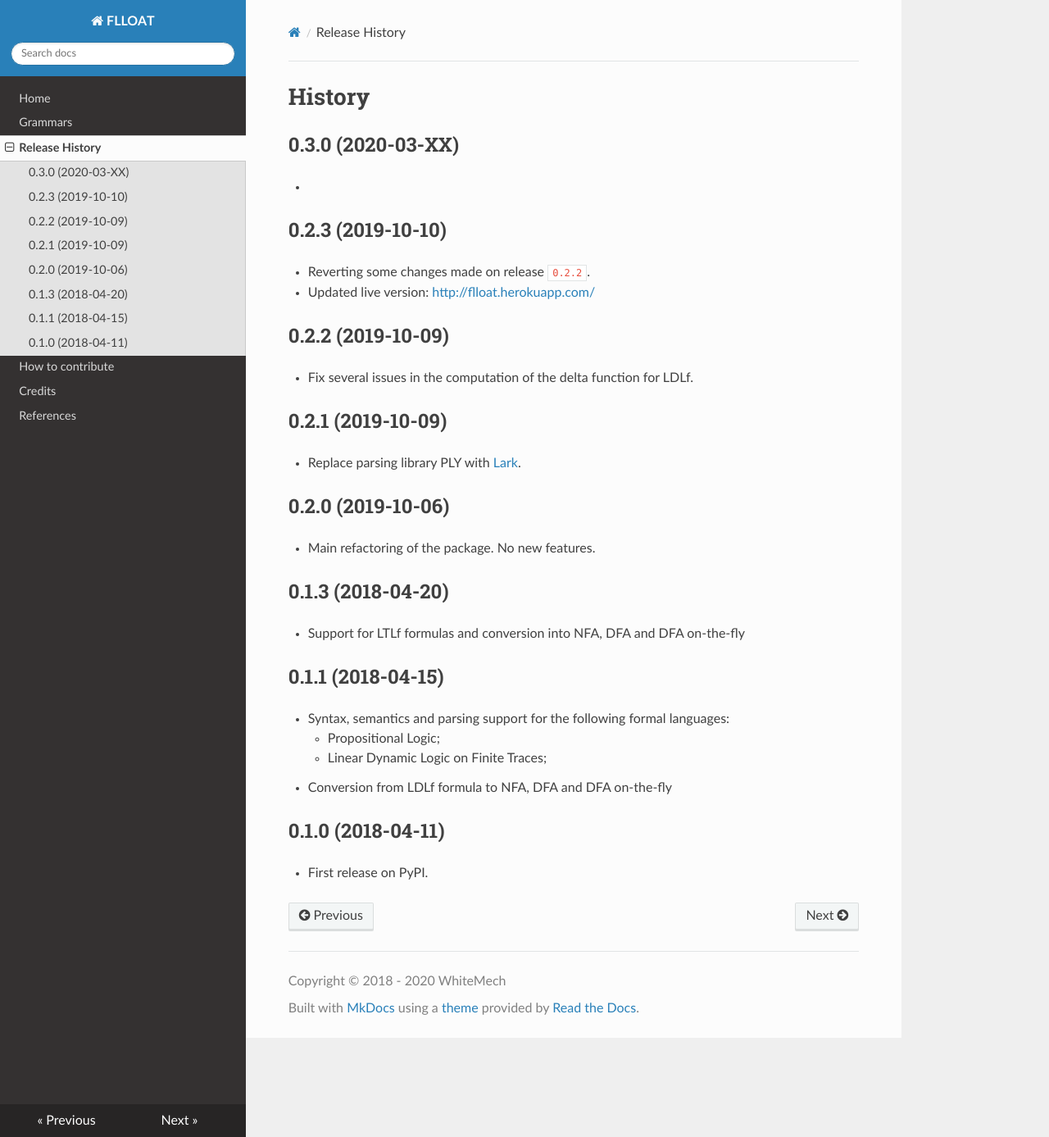
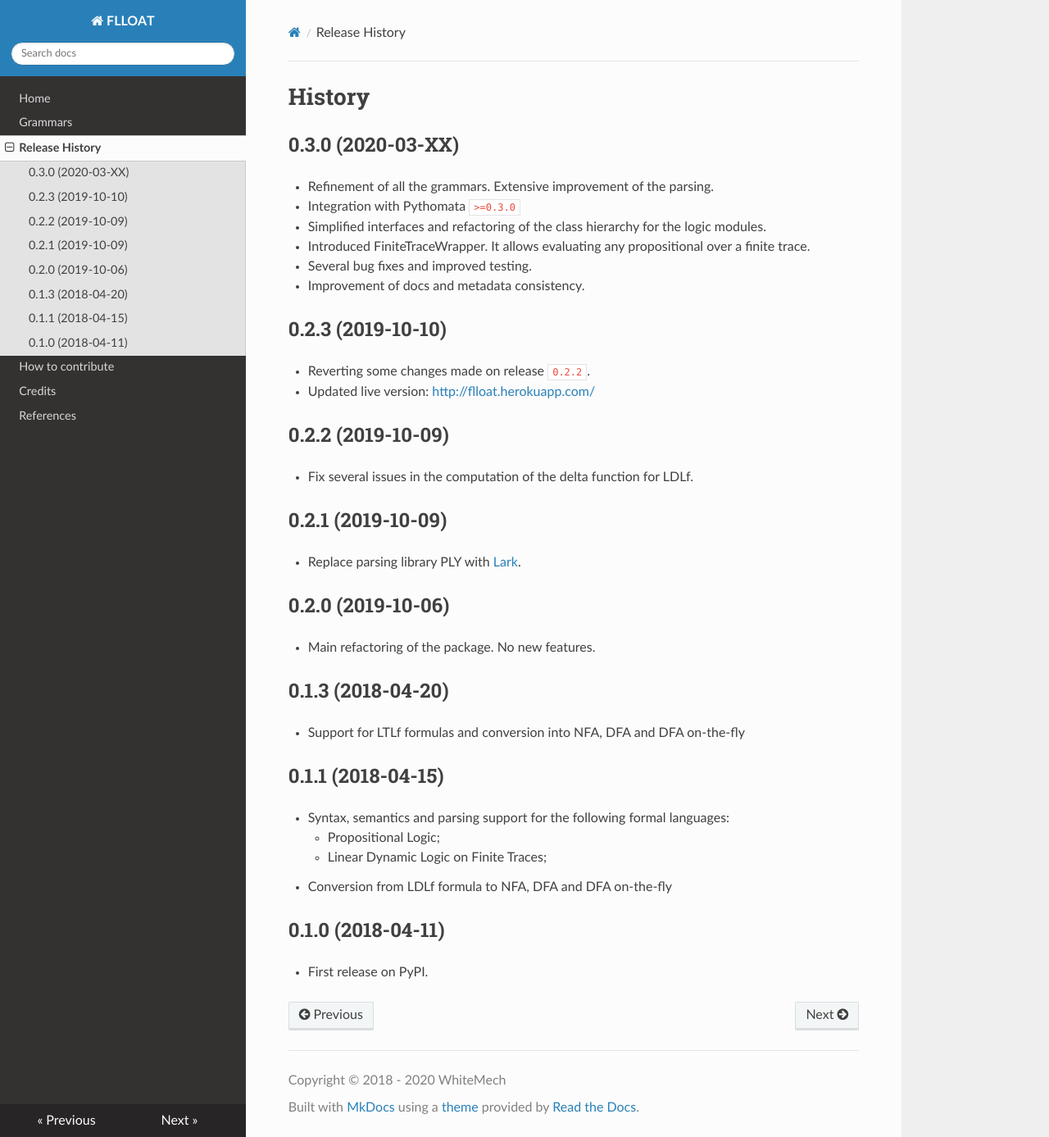
Before and after one commit to whitemech/flloat, an MkDocs documentation site: the page built from docs/release-history.md, in a window 1280 px wide and 1387 px high. Shown: the whole window at 82% size. Built offline with MkDocs 1.6.1, drawn with Linux system fonts in a browser that asks for light colours; nearby versions of some CDN libraries.

Commit message:
update HISTORY for release 0.3.0

```diff
--- a/HISTORY.md
+++ b/HISTORY.md
@@ -2,7 +2,12 @@
 
 ## 0.3.0 (2020-03-XX)
 
-*
+* Refinement of all the grammars. Extensive improvement of the parsing.
+* Integration with Pythomata `>=0.3.0`
+* Simplified interfaces and refactoring of the class hierarchy for the logic modules.
+* Introduced FiniteTraceWrapper. It allows evaluating any propositional over a finite trace.
+* Several bug fixes and improved testing.
+* Improvement of docs and metadata consistency.
 
 ## 0.2.3 (2019-10-10)
 
```
